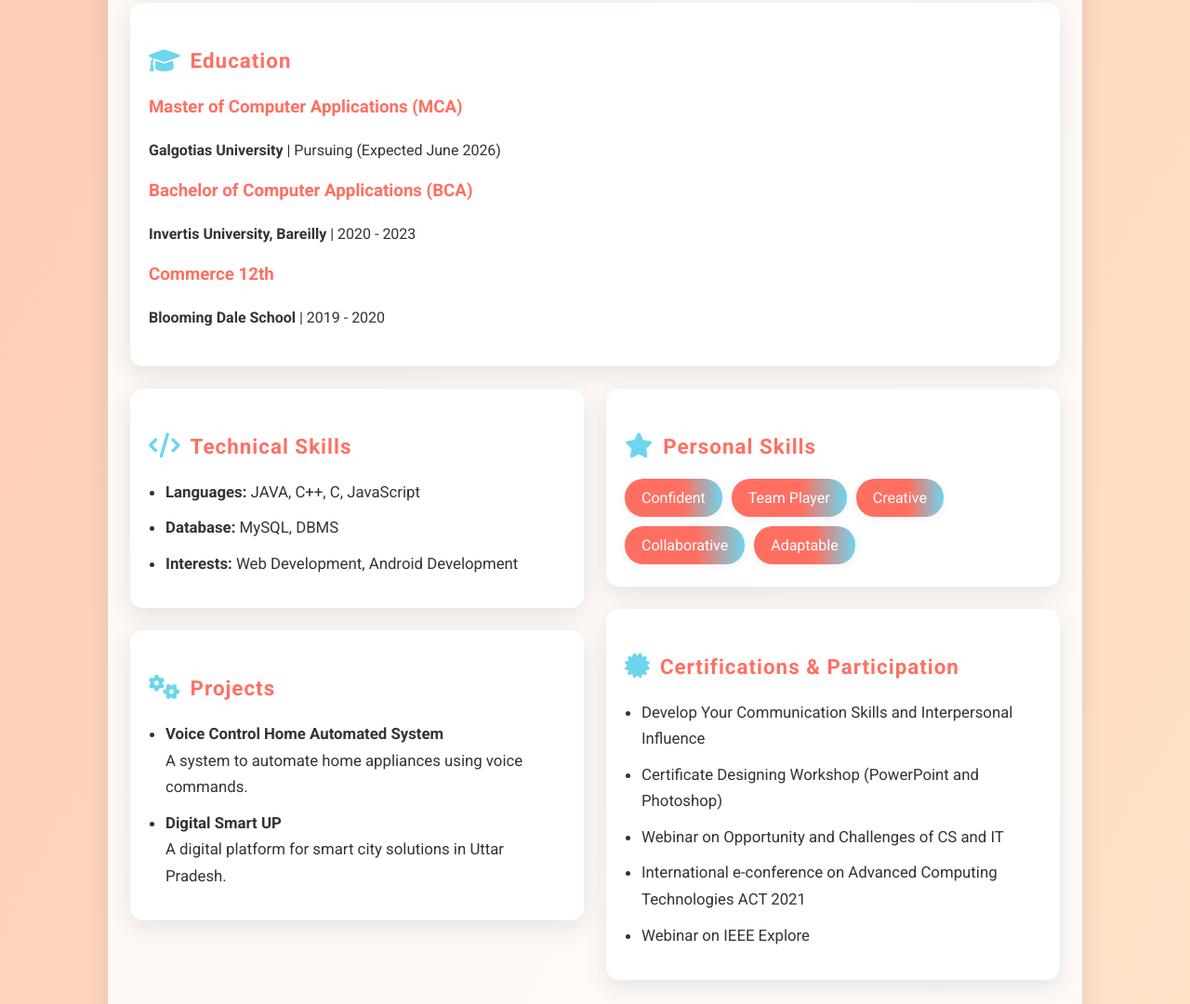
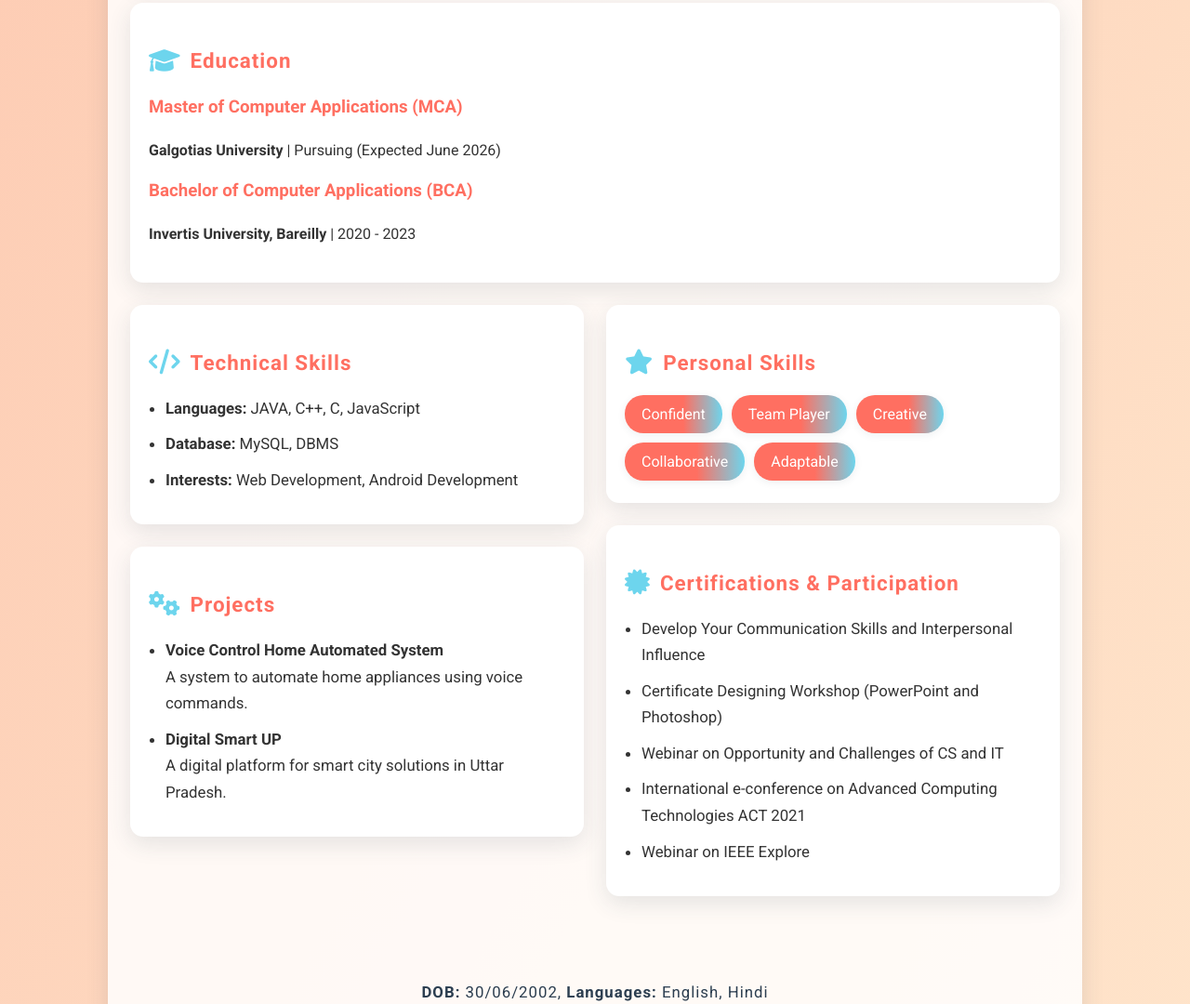
Before and after one commit to archit306/Portfolio, a plain HTML site: page index.html in a window 1280 px wide. Shown: the part 630-1710 px from the top of the page at 93% size. Drawn offline with Linux system fonts and the light colour scheme.

Commit message:
Update HTML content

```diff
--- a/index.html
+++ b/index.html
@@ -38,10 +38,6 @@
             <div class="education-item">
                 <h3>Bachelor of Computer Applications (BCA)</h3>
                 <p><strong>Invertis University, Bareilly</strong> | 2020 - 2023</p>
-            </div>
-            <div class="education-item">
-                <h3>Commerce 12th</h3>
-                <p><strong>Blooming Dale School</strong> | 2019 - 2020</p>
             </div>
         </section>
 
```
